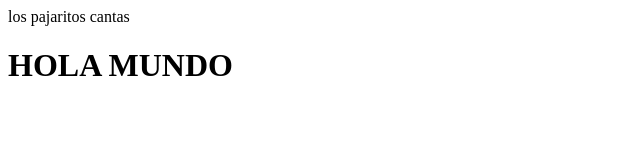
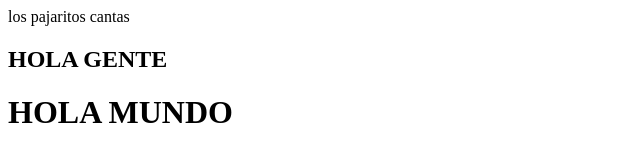
Before and after one commit to TheDani2005/ctaspirantes-mir-ejercicioi-3, a plain HTML site: page index.html in a window 1280 px wide. Shown: the whole page, without its empty margins (0-640 px from the left). Drawn offline with Linux system fonts and the light colour scheme.

Commit message:
ultima version

```diff
--- a/index.html
+++ b/index.html
@@ -1,4 +1,4 @@
 los pajaritos cantas
 
-
+<h2>HOLA GENTE</h2>
 <h1>HOLA MUNDO</h1>
```
